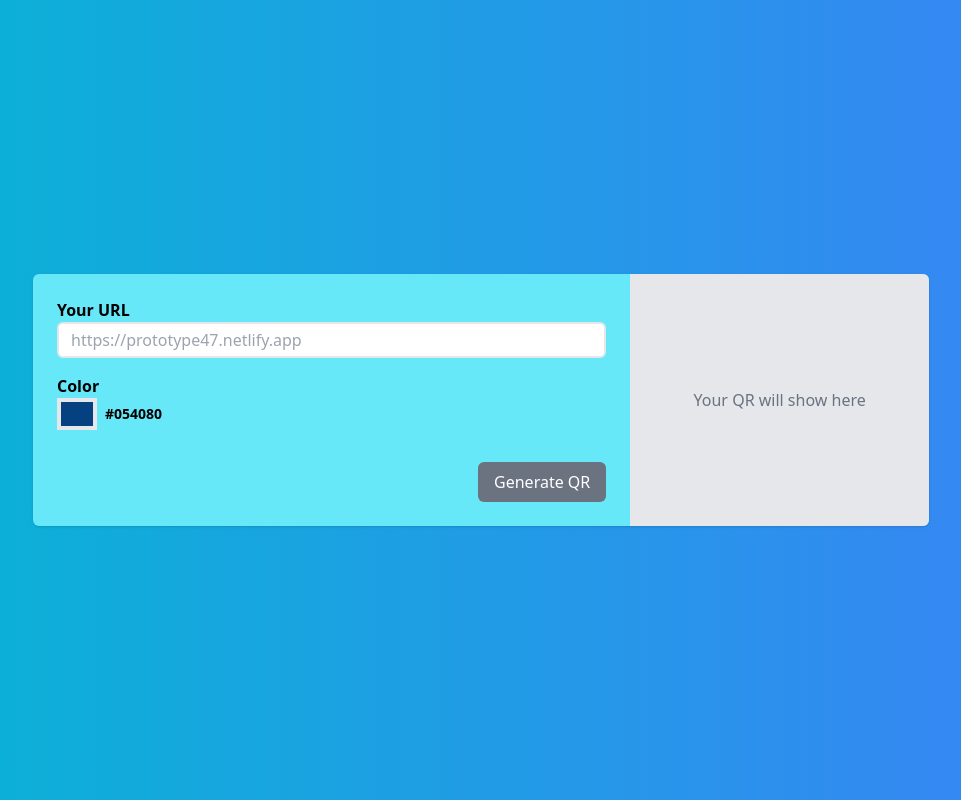
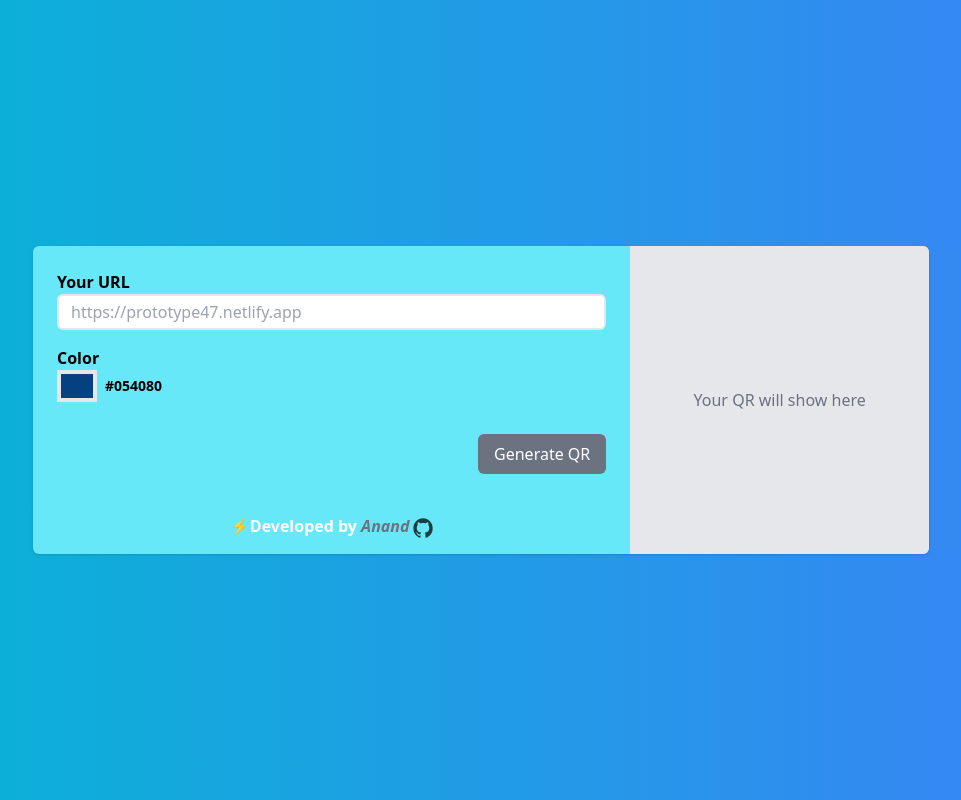
Before and after one commit to prototype47/LinkQRator, a React (Create React App) app: page / in a window 1280 px wide. Shown: the whole page, without its empty margins (159-1120 px from the left). Built offline with nearby package versions, Linux system fonts and the light colour scheme; the HTML template or start-up script is replaced by a standard one.

Commit message:
Added developer info

```diff
--- a/src/components/InputForm.jsx
+++ b/src/components/InputForm.jsx
@@ -2,6 +2,7 @@ import React, { useContext } from 'react'
 import InputField from './InputField'
 import InputColor from './InputColor'
 import { InputContext } from '../App';
+import github from '../assets/github.svg';
 
 const InputForm = () => {
 
@@ -14,6 +15,17 @@ const InputForm = () => {
             <InputField />
             <InputColor />
             <button disabled={!inputValue.url} onClick={handleSubmit} className='bg-blue-400 max-w-xs ml-auto px-4 py-2 text-white rounded-md mt-4 hover:bg-blue-500 disabled:bg-gray-500 '>Generate QR</button>
+            <footer className='text-center py-4 font-bold mt-2 mb-[-1.5rem] flex justify-center'>
+                <p className='text-white font-comf'>⚡Developed by&nbsp;</p>
+                <p className='text-gray-500 font-mo'>
+                    <a href="http://linkedin.com/in/anand-s-63as" target='_blank' rel="noreferrer"><em>Anand</em></a>
+                </p>
+                <p className='text-gray-500 font-mo'>
+                    <a href="http://github.com/prototype47" target='_blank' rel="noreferrer">
+                        <img className='w-5 mt-1 ml-1 hover:scale-110 animate-pulse' src={github} alt="GitHub" />
+                    </a>
+                </p>
+            </footer>
         </div>
     )
 }
```
Also changed, not shown: src/assets/github.svg (added).
